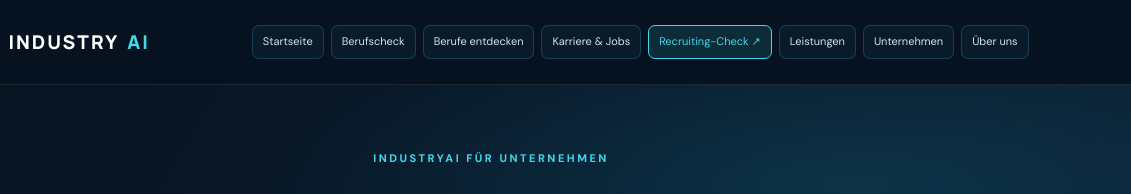
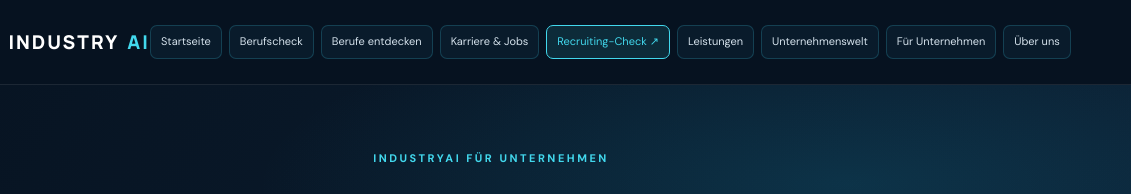
Before and after one commit to F4B795/industryai-website, a plain HTML site: page recruiting-check.html in a window 1280 px wide. Shown: the top 194 px of the page, 149-1280 px from the left. Drawn offline with Linux system fonts and the light colour scheme.

Commit message:
Separate company directory and employer information navigation

```diff
--- a/recruiting-check.html
+++ b/recruiting-check.html
@@ -34,7 +34,7 @@
 <a href="karriere-jobs.html">Karriere & Jobs</a>
 <a href="recruiting-check.html" aria-current="page" class="nav-button">Recruiting-Check ↗</a>
 <a href="leistungen.html">Leistungen</a>
-<a href="unternehmen.html">Unternehmen</a>
+<a href="unternehmenswelt.html">Unternehmenswelt</a><a href="unternehmen.html">Für Unternehmen</a>
 <a href="ueber-uns.html">Über uns</a>
 </nav>
 </header>
@@ -165,7 +165,7 @@
     <a href="berufe-entdecken.html">Berufe entdecken</a>
     <a href="karriere-jobs.html">Karriere & Jobs</a>
     <a href="recruiting-check.html">Recruiting-Check</a>
-    <a href="unternehmen.html">Unternehmen</a>
+    <a href="unternehmenswelt.html">Unternehmenswelt</a><a href="unternehmen.html">Für Unternehmen</a>
     <a href="datenschutz.html">Datenschutz</a>
   </div>
 </footer>
```
